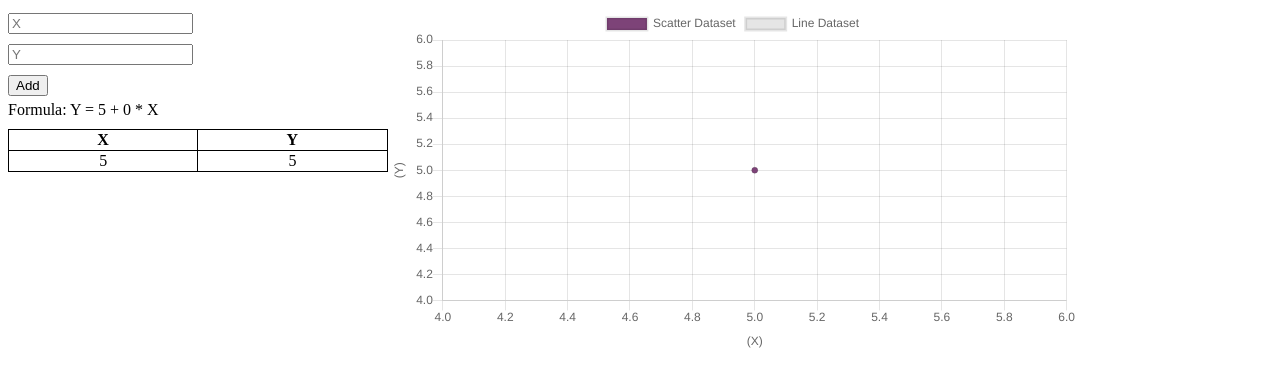
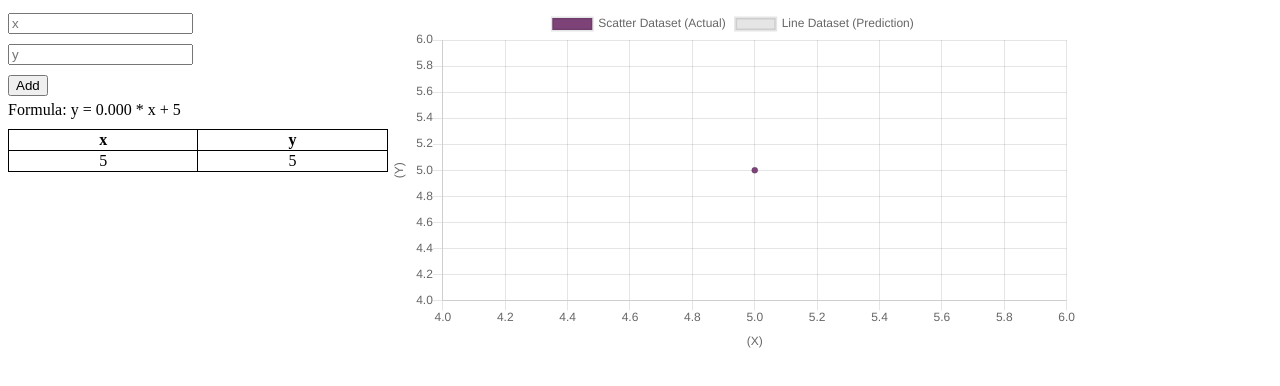
Before and after one commit to Nathan2203/Least-Square-Regeression-Method, a website: page public/index.html in a window 1280 px wide. Both pictures are taken after typing "5", "5" into the empty fields and a click on the button "Add". Drawn offline with nearby package versions, Linux system fonts and the light colour scheme.

Commit message:
1st revision

```diff
--- a/public/index.html
+++ b/public/index.html
@@ -9,24 +9,24 @@
       <div class="left-half">
         <div class="pairs-style">
           <div>
-            <input type="number" class="input-x" placeholder="X">
+            <input type="number" class="input-x" placeholder="x">
           </div>
           <div>
-            <input type="number" class="input-y" placeholder="Y">
+            <input type="number" class="input-y" placeholder="y">
           </div>
           <button class="btn-update-graph">Add</button>
         </div>
         <div>
-          <span class="span-formula">Formula: Y = a + b * X</span>
+          <span class="span-formula">Formula: y = mx + c</span>
         </div>
         <div>
           <table class="table-pairs">
             <thead>
               <th>
-                X
+                x
               </th>
               <th>
-                Y
+                y
               </th>
             </thead>
             <tbody></tbody>
--- a/public/js/least-squares.js
+++ b/public/js/least-squares.js
@@ -99,17 +99,16 @@ function init() {
       slopeDivisor !== 0 ? parseFloat(slopeDividend / slopeDivisor) : 0;
 
     // calculate coeficient = c = a
-    const coeficient = parseFloat(
-      (-(slope * average.x) + average.y).toFixed(3)
-    );
+    const coeficient = parseFloat((average.y - slope * average.x).toFixed(3));
 
-    // calculate the line equation (y = c + mx or y = a + bx)
+    // calculate the line equation (y = mx + c or y = bx + a)
     currentData.line = currentData.pairs.map((pair) => ({
       x: pair.x,
-      y: parseFloat((coeficient + slope * pair.x).toFixed(3)),
+      y: parseFloat((slope * pair.x + coeficient).toFixed(3)),
     }));
-
-    spanFormula.innerHTML = `Formula: Y = ${coeficient} + ${slope} * X`;
+    spanFormula.innerHTML = `Formula: y = ${parseFloat(slope).toFixed(
+      3
+    )} * x + ${coeficient}`;
   }
 
   // update table every time there's a new input
@@ -127,7 +126,7 @@ function init() {
     tablePairs.querySelector("tbody").appendChild(tr);
   }
 
-  //
+  // clear inputs
   function clearInputs() {
     inputX.value = "";
     inputY.value = "";
@@ -142,12 +141,12 @@ function init() {
       data: {
         datasets: [
           {
-            label: "Scatter Dataset",
+            label: "Scatter Dataset (Actual)",
             backgroundColor: "rgb(125,67,120)",
             data: [],
           },
           {
-            label: "Line Dataset",
+            label: "Line Dataset (Prediction)",
             fill: false,
             data: [],
             type: "line",
```
